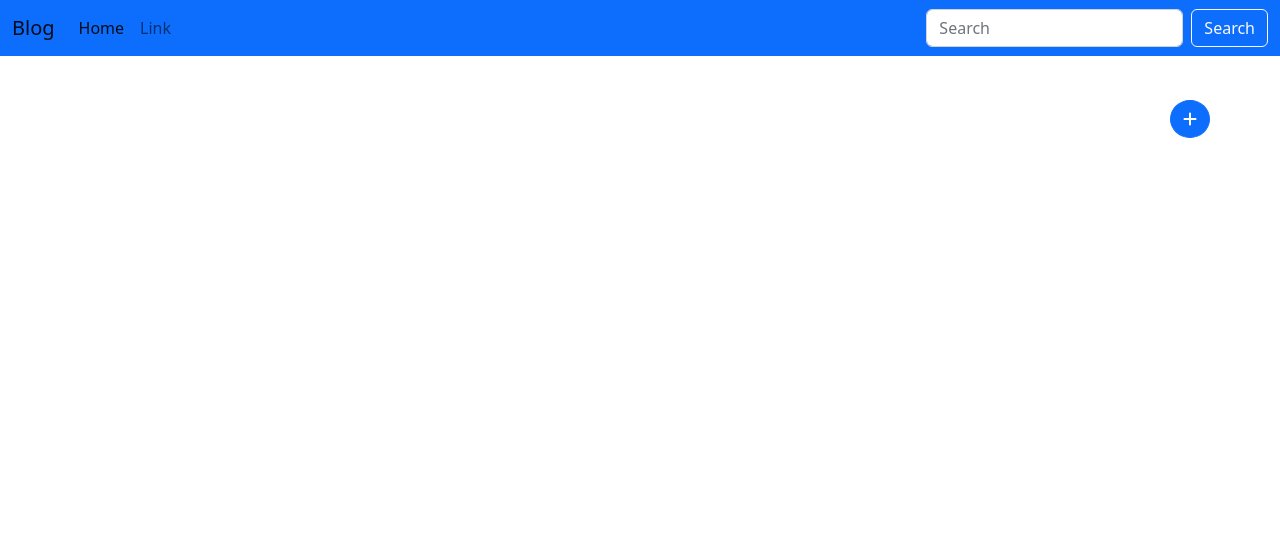
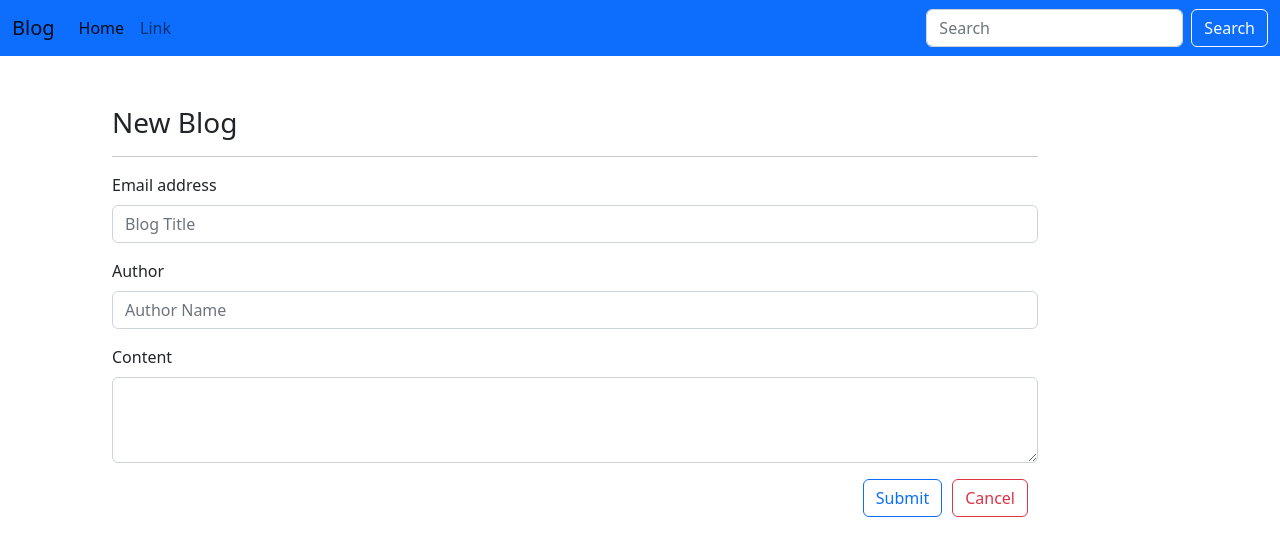
Before and after one commit to yaakoubichaima/blog-app-frontend, an Angular app: page /new in a window 1280 px wide. Before the commit this address led to /. Shown: the top 556 px of the page. Built offline with nearby package versions, Linux system fonts and the light colour scheme.

Commit message:
add the blog form

```diff
--- a/src/app/app-routing.module.ts
+++ b/src/app/app-routing.module.ts
@@ -2,12 +2,14 @@ import { NgModule } from '@angular/core';
 import { RouterModule, Routes } from '@angular/router';
 import { AppComponent } from './app.component';
 import { BlogDetailsComponent } from './blog-details/blog-details.component';
+import { BlogFormComponent } from './blog-form/blog-form.component';
 import { BlogsListPageComponent } from './blogs-list-page/blogs-list-page.component';
 
 const routes: Routes = [
   { path: '', component: AppComponent },
   { path: 'blogs', component: BlogsListPageComponent },
-  {path: 'blogdetails', component: BlogDetailsComponent}
+  {path: 'blogdetails', component: BlogDetailsComponent},
+  {path: 'new', component: BlogFormComponent}
 ];
 
 @NgModule({
--- /dev/null
+++ b/src/app/blog-form/blog-form.component.css
@@ -0,0 +1,4 @@
+button{
+    margin-right: 10px;
+    float: right;
+}
--- /dev/null
+++ b/src/app/blog-form/blog-form.component.html
@@ -0,0 +1,31 @@
+
+<div class="row">
+    <div class="col col-md-10">
+    <h3>New Blog</h3>
+    <hr>
+    <form [formGroup]="blogForm" (ngSubmit)="saveBlog(blogForm.value)">
+        <div class="mb-3  form-group">
+            <label for="blogTitle" class="form-label">Email address</label>
+            <input formControlName="blogTitle" type="text" class="form-control" id="blogTitle" placeholder="Blog Title">
+        </div>
+
+        <div class="mb-3  form-group">
+            <label for="blogAuthor" class="form-label">Author</label>
+            <input formControlName="blogAuthor"  type="text" class="form-control" id="blogAuthor" placeholder="Author Name">
+        </div>
+
+        <!-- <div class="mb-3  form-group">
+            <label for="exampleFormControlInput1" class="form-label">Email address</label>
+            <input type="email" class="form-control" id="exampleFormControlInput1" placeholder="name@example.com">
+        </div> -->
+
+        <div class="mb-3 form-group">
+            <label for="blogContent" class="form-label">Content</label>
+            <textarea formControlName="blogContent"  class="form-control" id="blogContent" rows="3" placeholder=""></textarea>
+        </div>
+
+        <button type="button" class="btn btn-outline-danger" (click)="cancelForm()">Cancel</button>
+        <button type="submit" class="btn btn-outline-primary" >Submit</button>
+    </form>
+    </div>
+</div>
--- /dev/null
+++ b/src/app/blog-form/blog-form.component.ts
@@ -0,0 +1,37 @@
+import { Component, OnInit } from '@angular/core';
+import { FormControl, FormGroup } from '@angular/forms';
+import { Router } from '@angular/router';
+
+@Component({
+  selector: 'app-blog-form',
+  templateUrl: './blog-form.component.html',
+  styleUrls: ['./blog-form.component.css']
+})
+export class BlogFormComponent implements OnInit {
+  blogForm: any
+  //blogForm:FormGroup
+
+  constructor(private router: Router){}
+  ngOnInit(): void {
+    let blogTitle = new FormControl()
+    let blogAuthor = new FormControl()
+    let blogContent = new FormControl()
+
+    this.blogForm = new FormGroup({
+      blogTitle: blogTitle,
+      blogAuthor: blogAuthor,
+      blogContent: blogContent,
+    })
+  }
+
+
+  saveBlog(formValues: { blogTitle: string; blogAuthor: string; blogContent: string; }){
+    console.log(formValues.blogTitle + " " + formValues.blogAuthor + " " + formValues.blogContent);
+    this.router.navigate(['blogs']);
+  }
+  cancelForm(){
+    this.router.navigate(['blogs']);
+  }
+
+
+}
--- a/src/app/navbar/navbar.component.html
+++ b/src/app/navbar/navbar.component.html
@@ -23,10 +23,10 @@
   </nav>
 
 
-
+<!--
   <button class="btn btn-primary btn-floating">
     <fa-icon class="fa fa-plus"></fa-icon>
-  </button>
+  </button> -->
 
   <div>
 
```
Also changed, not shown: src/app/app.module.ts (+7 -2 lines), src/app/blog-form/blog-form.module.ts (added, +18 -0 lines), 1 other file (tests, documents, lock files or other folders).
